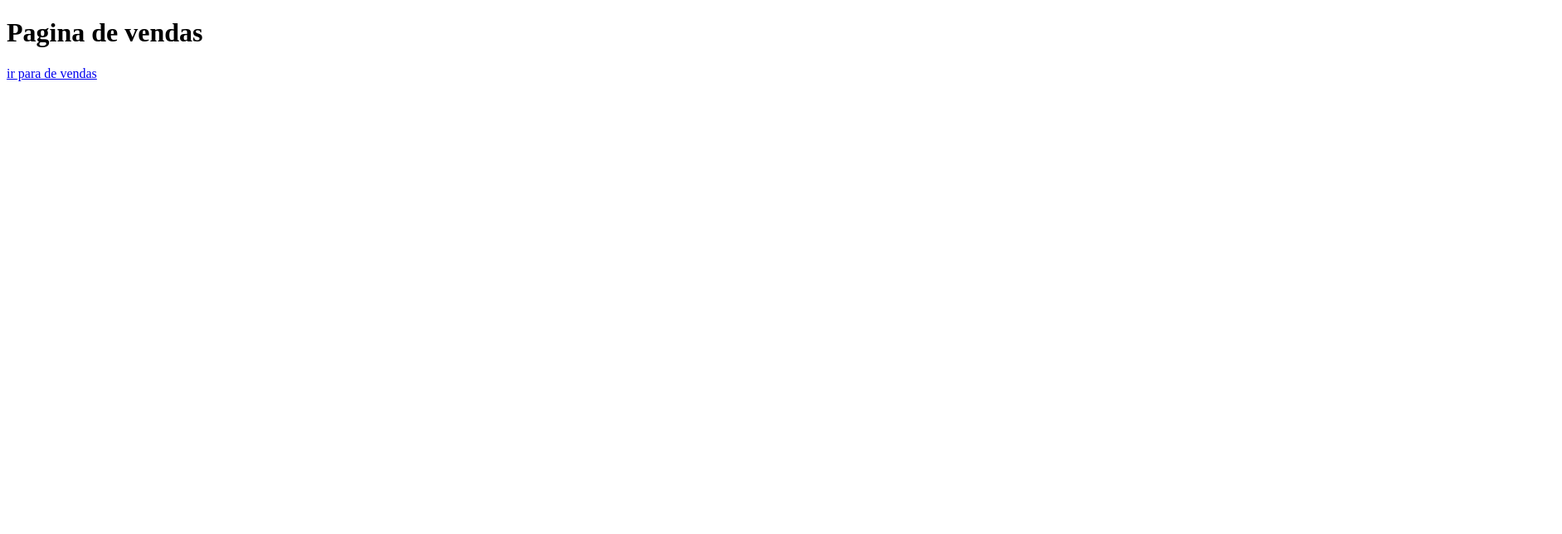
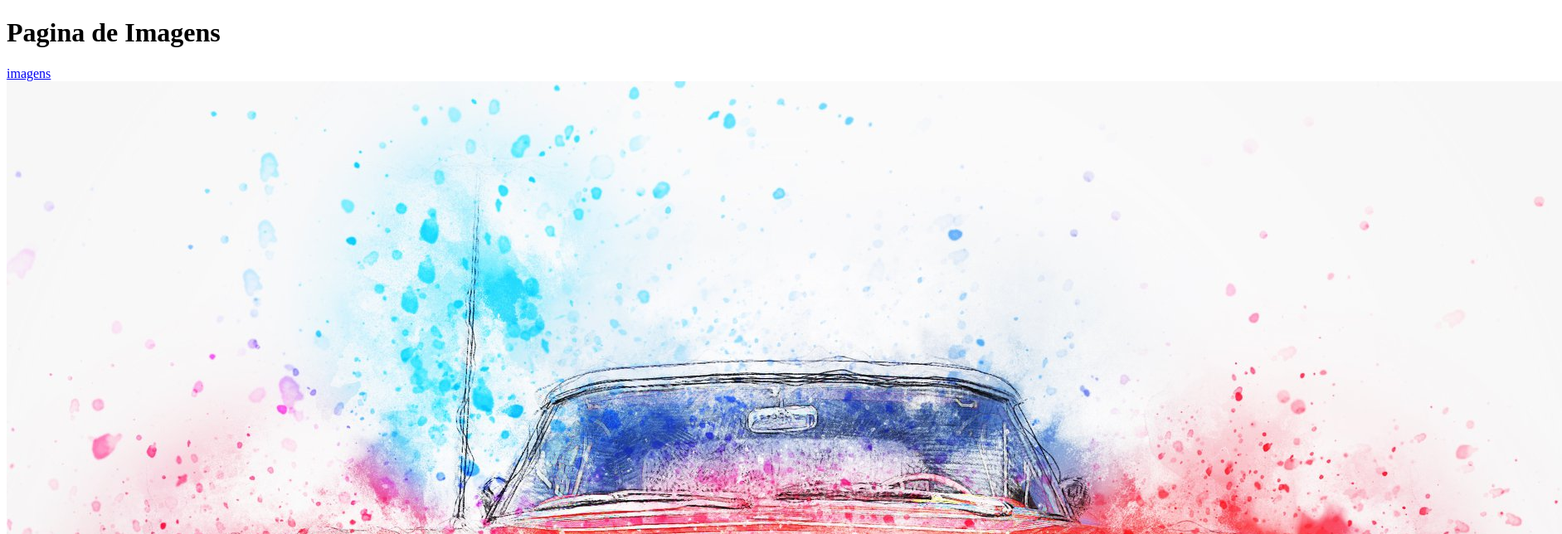
Before and after one commit to nivaldoalmeida/aulagithub, a plain HTML site: page index.html in a window 1280 px wide. Shown: the top 644 px of the page at 83% size, 1883 px wide, since content can reach past the window. Drawn offline with Linux system fonts and the light colour scheme.

Commit message:
adcição de imagens em html

```diff
--- a/index.html
+++ b/index.html
@@ -7,7 +7,8 @@
     <title>Document</title>
 </head>
 <body>
-    <h1>Pagina de vendas</h1>
-    <a href="vendas.html">ir para de vendas</a>
+    <h1>Pagina de Imagens</h1>
+    <a href="carros.html">imagens</a>
+    <img src="IMAGENS\carros antigos\mustang.jpg" alt="fundo">
 </body>
 </html>
```
Also changed, not shown: carros.html (renamed from vendas.html, +7 -3 lines), IMAGENS/carros antigos/60463795_861200167557305_4010676366931394560_o.jpg (added), IMAGENS/carros antigos/60580626_861200037557318_870689819083145216_o.jpg (added), IMAGENS/carros antigos/60868011_861200117557310_7592640857996525568_o.jpg (added), IMAGENS/carros antigos/61005026_861199997557322_5344257287068319744_o.jpg (added), IMAGENS/carros antigos/61314040_861200087557313_1526343403183276032_o.jpg (added), IMAGENS/carros antigos/ford.jpg (added), IMAGENS/carros antigos/mustang.jpg (added).
